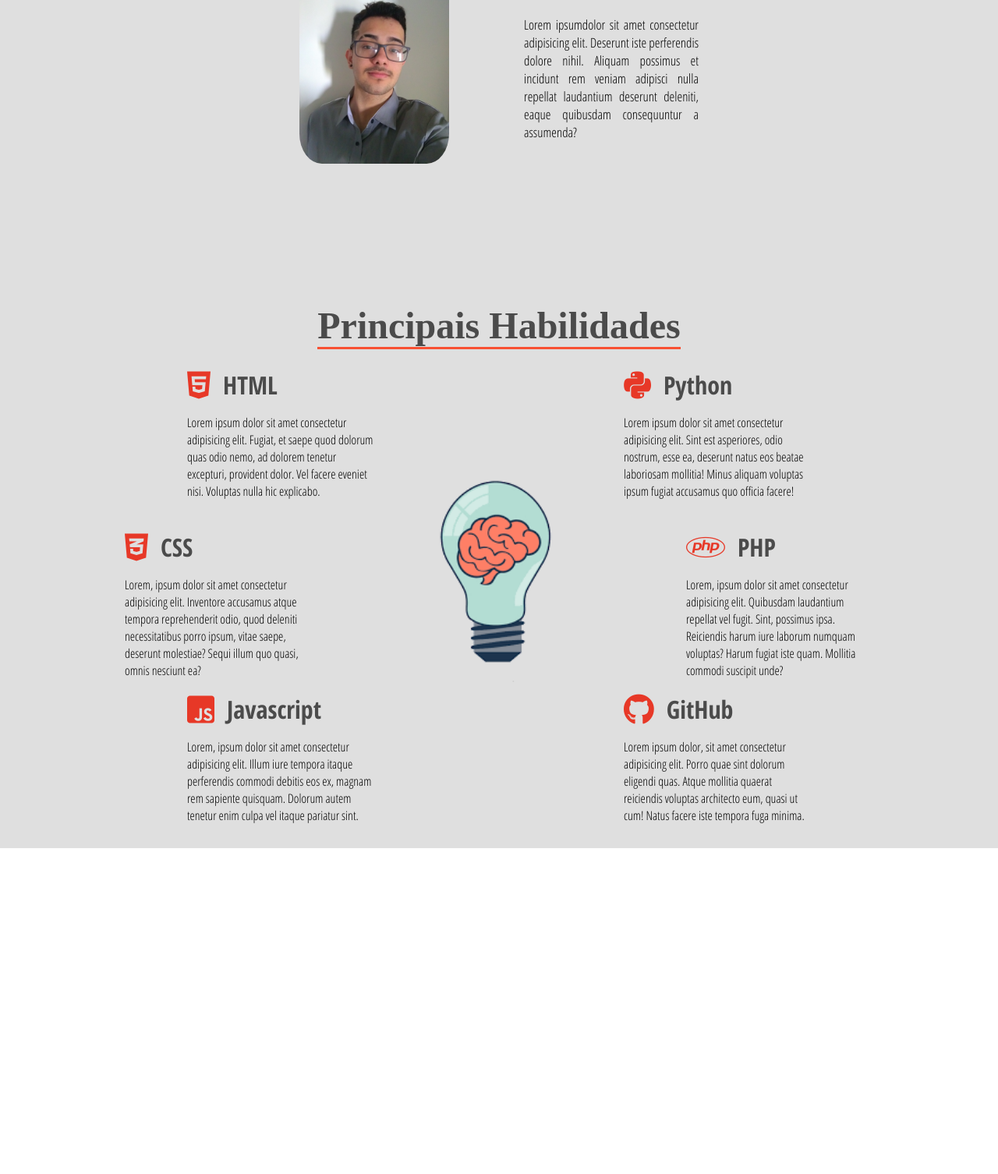
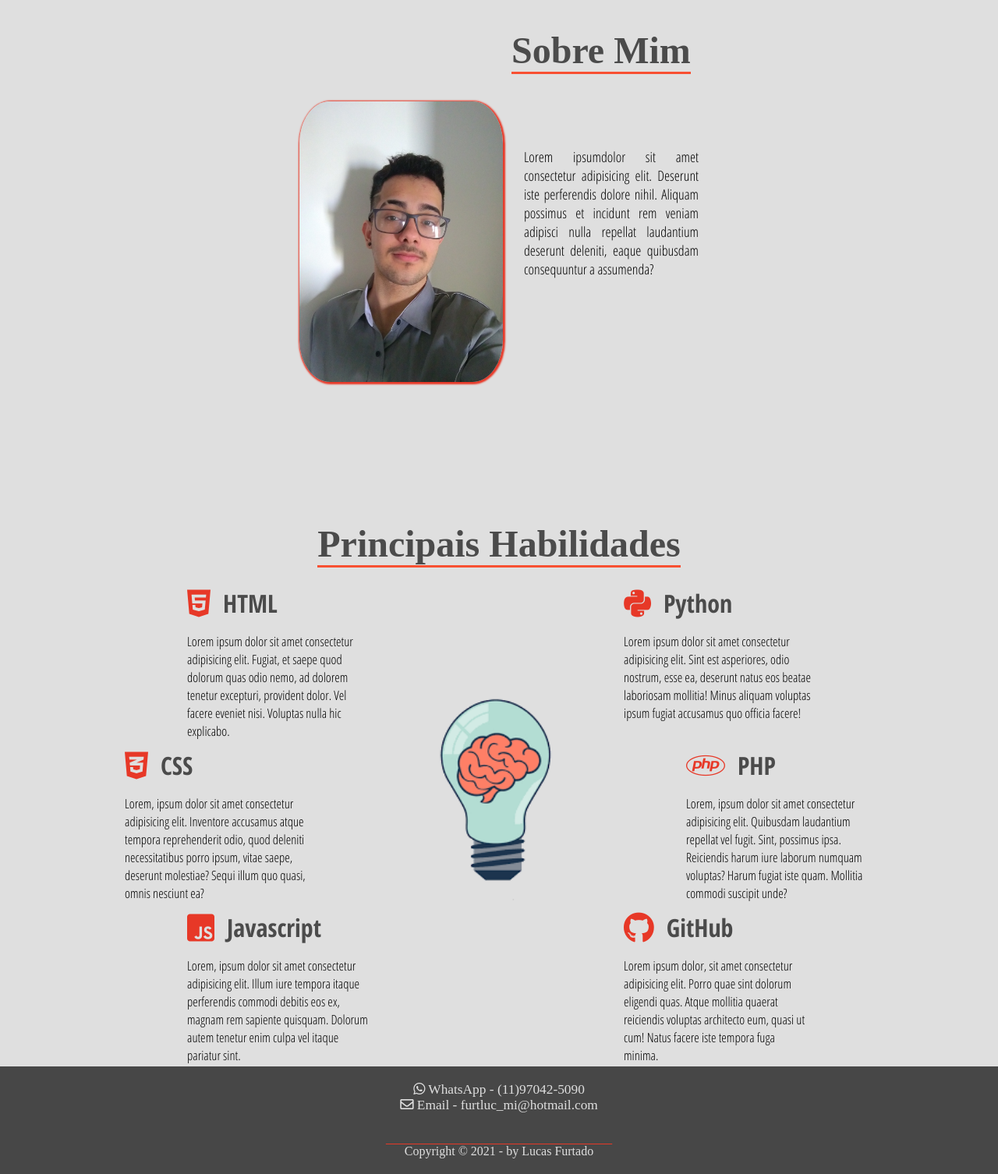
Before and after one commit to furtluc/portfolio, a plain HTML site: page index.html in a window 1280 px wide. Shown: the part 863-2369 px from the top of the page at 78% size. Before the commit the page ends 1951 px from the top, so only its background shows below. Drawn offline with Linux system fonts and the light colour scheme; a web font is replaced by a local one.

Commit message:
:package: contato &  footer :up: otimização :bug: sobre-mim section

```diff
--- a/index.html
+++ b/index.html
@@ -22,36 +22,37 @@
             <span>fechar</span>
         </div>
 
-        <header>
+        <header id="home">
             <div class="img-wrapper">
                 <img src="imagens/bg.jpg" alt="">
             </div>
             <div class="banner">
                 <h1>Programador Júnior</h1>
                 <p>Lucas Furtado</p>
-                <button>Saiba mais</button>
+                <a href="#sobre-mim"><button>Saiba mais</button></a>
+
              </div>
         </header>
 
         <aside class="sidebar">
             <nav>
                 <ul class="menu">
-                    <li class="menu-item"><a href="#" class="menu-link">Home</a></li>
-                    <li class="menu-item"><a href="#" class="menu-link">Sobre mim</a></li>
-                    <li class="menu-item"><a href="#" class="menu-link">Habilidades</a></li>
-                    <li class="menu-item"><a href="#" class="menu-link">Contato</a></li>
+                    <li class="menu-item"><a href="#home" class="menu-link">Home</a></li>
+                    <li class="menu-item"><a href="#sobre-mim" class="menu-link">Sobre mim</a></li>
+                    <li class="menu-item"><a href="#hab" class="menu-link">Habilidades</a></li>
+                    <li class="menu-item"><a href="#contato" class="menu-link">Contato</a></li>
                 </ul>
             </nav>
             <div class="social-media">
-                <a href="#"><i class="fab fa-github-square"></i></a>
-                <a href="#"><i class="fab fa-linkedin"></i></a>
+                <a href="https://github.com/furtluc" target="_blank"><i class="fab fa-github-square"></i></a>
+                <a href="https://www.linkedin.com/in/lucas-furtado-b9a6601b7/" target="_blank"><i class="fab fa-linkedin"></i></a>
             </div>
         </aside>
 
 <!-- SESSAO: SOBRE MIM INICIO !!!!!!!!!! -->
 
        <section class="sessao-sobre">
-            <div class="sobre-mim">
+            <div id="sobre-mim" class="sobre-mim">
                 <div class="sobre-header">
                     <h1>Sobre Mim</h1>
                 </div>
@@ -69,7 +70,7 @@
 
 
         <section class="sessao-conhecimentos">
-            <div class="sessao-header">
+            <div id="hab" class="sessao-header">
                 <h1>Principais Habilidades</h1>
             </div>
             <div class="conhecimentos">
@@ -134,6 +135,23 @@
         </section>
 
 
+        <section class="sessao-contato">
+            <div id="contato" class="cont">
+                <div>
+                <p><i class="fab fa-whatsapp"></i> WhatsApp - (11)97042-5090 </p>
+                <p><i class="far fa-envelope"></i> Email - furtluc_mi@hotmail.com</p>
+                </div>
+            </div>
+        </section>
+
+
+        <footer class="foot">
+            <div class="roda">
+            <p> &nbsp; &nbsp; &nbsp; Copyright &copy; 2021 - by Lucas Furtado &nbsp; &nbsp; &nbsp; </p>
+            </div>
+        </footer>
+
+
     </div>
 
 </body>
--- a/style.css
+++ b/style.css
@@ -204,6 +204,14 @@ header{
     transition: color 0.7s;
 }
 
+/*MENU LINK -----------------------------------------*/
+
+.menu-link#home{
+    transition: 1s;
+}
+
+/*MENU LINK -----------------------------------------*/
+
 .menu-link:hover{
     color:#f85032;
 }
@@ -247,6 +255,8 @@ header{
     object-fit: cover;
     width: max-content;
     left: 41rem;
+    padding-top: 100px;
+    padding-bottom: 45px;
 }
 
 .sobre-header h1{
@@ -262,7 +272,7 @@ header{
     margin-top: 45px;
     margin-bottom: 45px;
     font-family: var(--font-secundary);
-    font-size: 17px;
+    font-size: 18px;
 }
 
 .sobre-text p{
@@ -278,21 +288,26 @@ header{
     text-indent: 16px; /*-=-=-=-=-=-=-=-=-=-=-=-=-=-=-=-=-=-=-=-=-=-=-=-=-=-=-=-=-=-=-=-=-=-=-=-=-=-=-*/
 }
 
+
 /* IMG conhecimento*/
 
 .sobre-img{
     display: block;
     align-items: center;
     object-fit: cover;
+    margin-right: 35px;
 }
 
 .sobre-img img{
     max-width: 100%;
-    width: 15%;
+    height: 360px;
+    width: 21%;
     border-radius: 15%;
     margin-top: -17rem;
     margin-bottom: 11rem;
     margin-left: 24rem;
+    border: 0px solid rgb(223, 223, 223);
+    box-shadow: 1px 1px 2px 2px #e73827;
 }
 
 
@@ -373,6 +388,7 @@ header{
 .conhecimento-text{
     font-family: var(--font-secundary);
     margin-top: 1rem;
+    font-size: 12.5pt;
 }
 
 .conhecimentos-img-wrapper{
@@ -385,3 +401,39 @@ header{
     object-fit: cover;
     width: 100%;
 }
+
+/*SESSAO CONTATO ----------*/
+
+.sessao-contato{
+    background-color: rgb(71, 71, 71);
+    padding: 20px;
+    margin: auto;
+}
+
+.cont{
+    font-family: var(--font-primary);
+    text-align: center;
+    font-size: 13pt;
+    color: rgb(223, 223, 223);
+}
+
+/*SESSAO CONTATO ----------*/
+
+
+
+/*SESSAO FOOTER -----------*/
+
+.foot{
+    background-color: rgb(71, 71, 71);
+    padding: 20px;
+    margin: auto;
+    color: rgb(223, 223, 223);
+    text-decoration: overline #e73827;
+}
+
+.roda{
+    text-align: center;
+}
+
+
+/*SESSAO FOOTER -----------*/
```
Also changed, not shown: script.js (line endings or trailing spaces).
